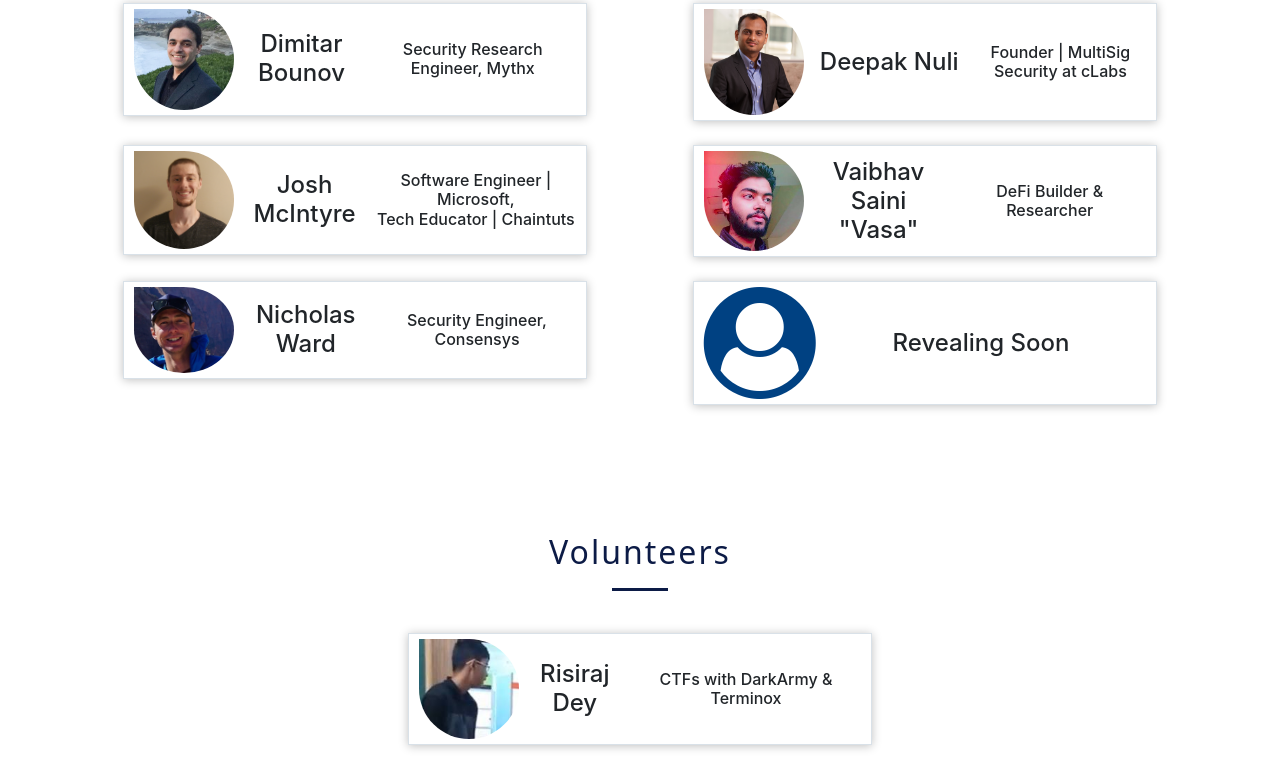
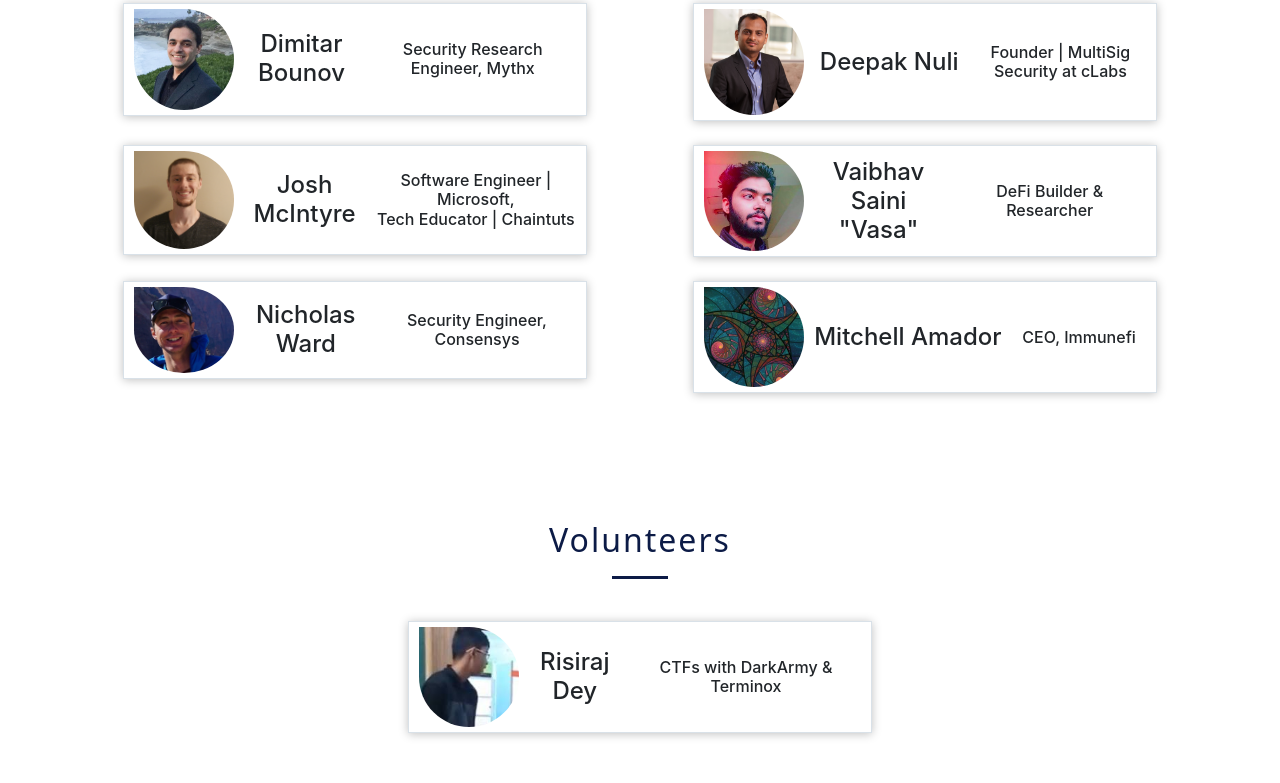
Before and after one commit to razzorsec/razzorsec.github.io, a website: page unchained.html in a window 1280 px wide. Shown: the part 2288-3071 px from the top of the page. Drawn offline with nearby package versions, Linux system fonts and the light colour scheme.

Commit message:
Added Mithcell as a Speaker

```diff
--- a/unchained.html
+++ b/unchained.html
@@ -302,10 +302,14 @@
           </div>
 
          <div class="col-md-6 mx-auto mb-4 text-center">
+                                               <a href="https://twitter.com/mitchellamador/" target="_blank" class="speaker-link">
+
                                 <div class="speaker-box">
-              <i class="fa fa-user-circle" aria-hidden="true"></i>
+             <!-- <i class="fa fa-user-circle" aria-hidden="true"></i> -->
+                                           <img class="rounded-corners" src="img/Spekers/mitchell.jpg" alt="Mitchell Amador" style="width:100px">
 
-              <h4 class="speaker-text">Revealing Soon</h4>
+
+              <h4 class="speaker-text">Mitchell Amador</h4><h6 class="speaker-text">CEO, Immunefi</h6>
             </div>
             </a>
           </div>
```
